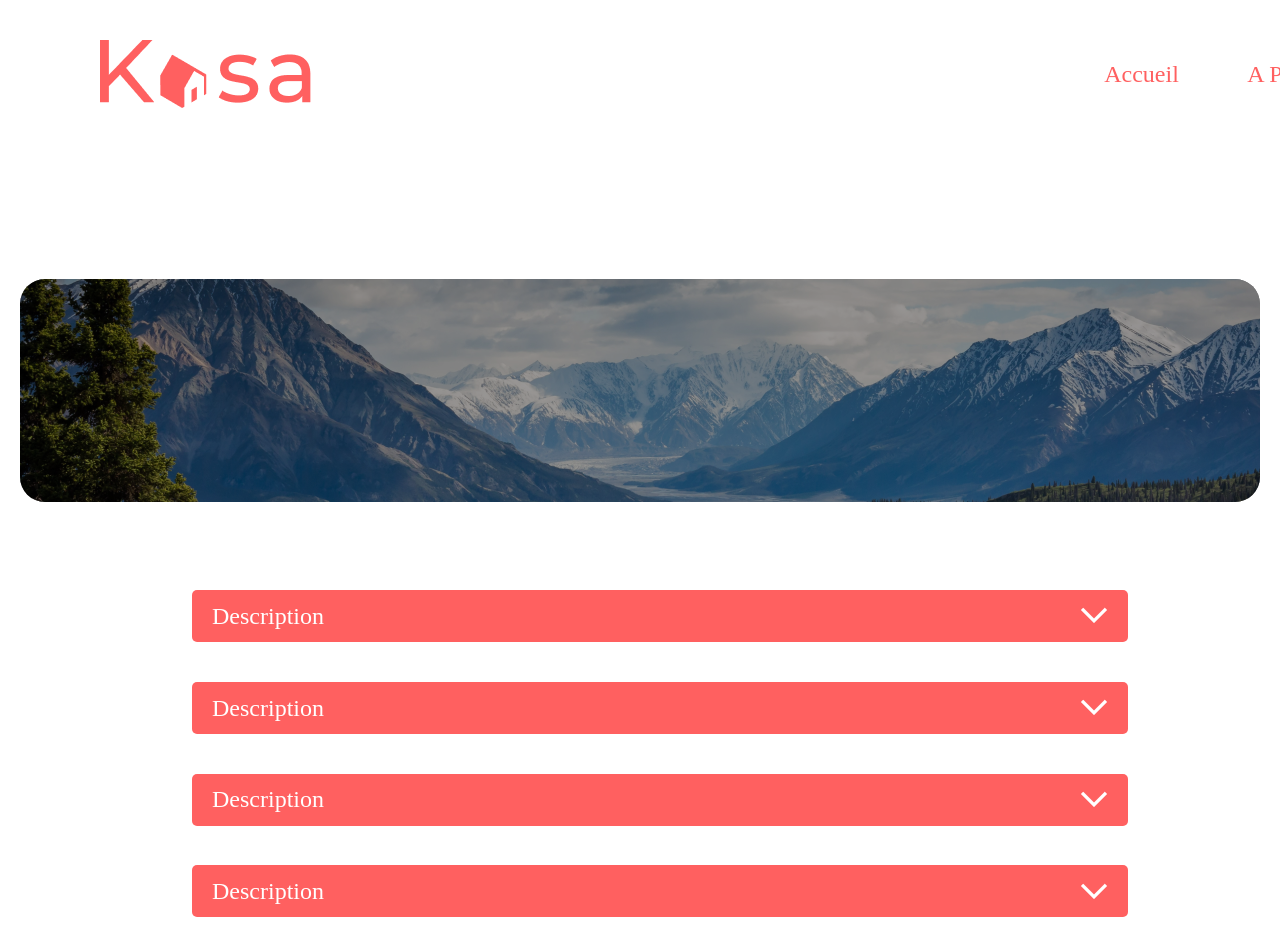
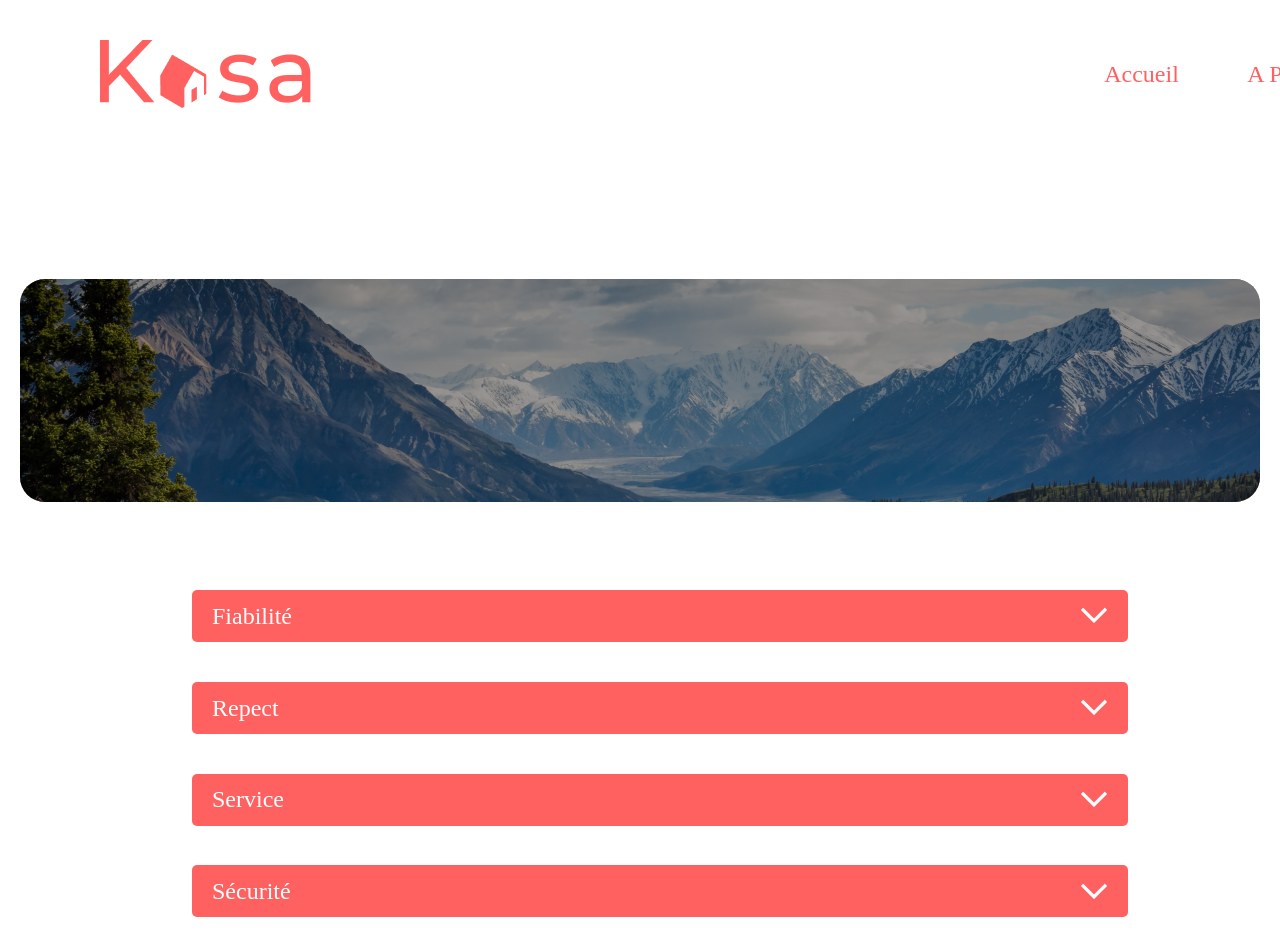
Before and after one commit to Alphalexis/kasa, a React (Create React App) app: page /about in a window 1280 px wide. Shown: the top 952 px of the page. Built offline with nearby package versions, Linux system fonts and the light colour scheme.

Commit message:
06/01/2023 06:04

```diff
--- a/src/components/Dropdownlarge/index.jsx
+++ b/src/components/Dropdownlarge/index.jsx
@@ -1,5 +1,6 @@
 import styled from 'styled-components'
 import React, { useState } from 'react';
+import PropTypes from 'prop-types'
 
 const TextTitre = styled.h2`
 position: relative;
@@ -51,7 +52,7 @@ width 70%
 
 
 
-function Dropdown() {
+function Dropdown({text,title}) {
 
   const Display = () => {
 
@@ -85,15 +86,24 @@ function Action() {
 
     return (
       <DivDisplay>
-        <TextTitre onClick={Action}>Description
+        <TextTitre onClick={Action}>{title}
         <img src="Vector.png" alt="Vector" id='Vector'/>
         </TextTitre>
         {open && (
-        <TextInfo className="Display">Vous serez à 50m du canal Saint-martin où vous pourrez pique-niquer l'été et à côté de nombreux bars et restaurants. Au cœur de Paris avec 5 lignes de métro et de nombreux bus. Logement parfait pour les voyageurs en solo et les voyageurs d'affaires. Vous êtes à1 station de la gare de l'est (7 minutes à pied). </TextInfo>
+        <TextInfo className="Display">{text}</TextInfo>
         )}
         </DivDisplay>
     )
   }
 
+  Dropdown.propTypes = {
+    title: PropTypes.string.isRequired,
+    text: PropTypes.string.isRequired,
+  }
+
+  Dropdown.defaultProps = {
+    title:'',
+    text:'',
+  }
 
   export default Dropdown
--- a/src/pages/APropos/index.jsx
+++ b/src/pages/APropos/index.jsx
@@ -24,10 +24,18 @@ function APropos() {
         <Section
         picture={profile.BackgroundSection}
         /> ))}
-        <Dropdownlarge id="reveal"></Dropdownlarge>
-        <Dropdownlarge></Dropdownlarge>
-        <Dropdownlarge></Dropdownlarge>
-        <Dropdownlarge></Dropdownlarge>
+        <Dropdownlarge title="Fiabilité"
+        text="Les annonces postées sur Kasa garantissent une fiabilité totale. Les photos sont conformes aux logements, et toutes les informations sont régulièrement vérifiées  par nos équipes."
+        />
+        <Dropdownlarge title="Repect"
+        text="La bienveillance fait partie des valeurs fondatrices de Kasa. Tout comportement discriminatoire ou de perturbation du voisinage entraînera une exclusion de notre plateforme."
+        />
+        <Dropdownlarge title="Service"
+        text="Nos équipes se tiennent à votre disposition pour vous fournir une expérience parfaite. N'hésitez pas à nous contacter si vous avez la moindre question."
+        />
+        <Dropdownlarge title="Sécurité"
+        text="La sécurité est la priorité de Kasa. Aussi bien pour nos hôtes que pour les voyageurs, chaque logement correspond aux critères de sécurité établis par nos services. En laissant une note aussi bien à l'hôte qu'au locataire, cela permet à nos équipes de vérifier que les standards sont bien respectés. Nous organisons également des ateliers sur la sécurité domestique pour nos hôtes."
+        />
         </DivDisplay>
       </div>
     )
```
